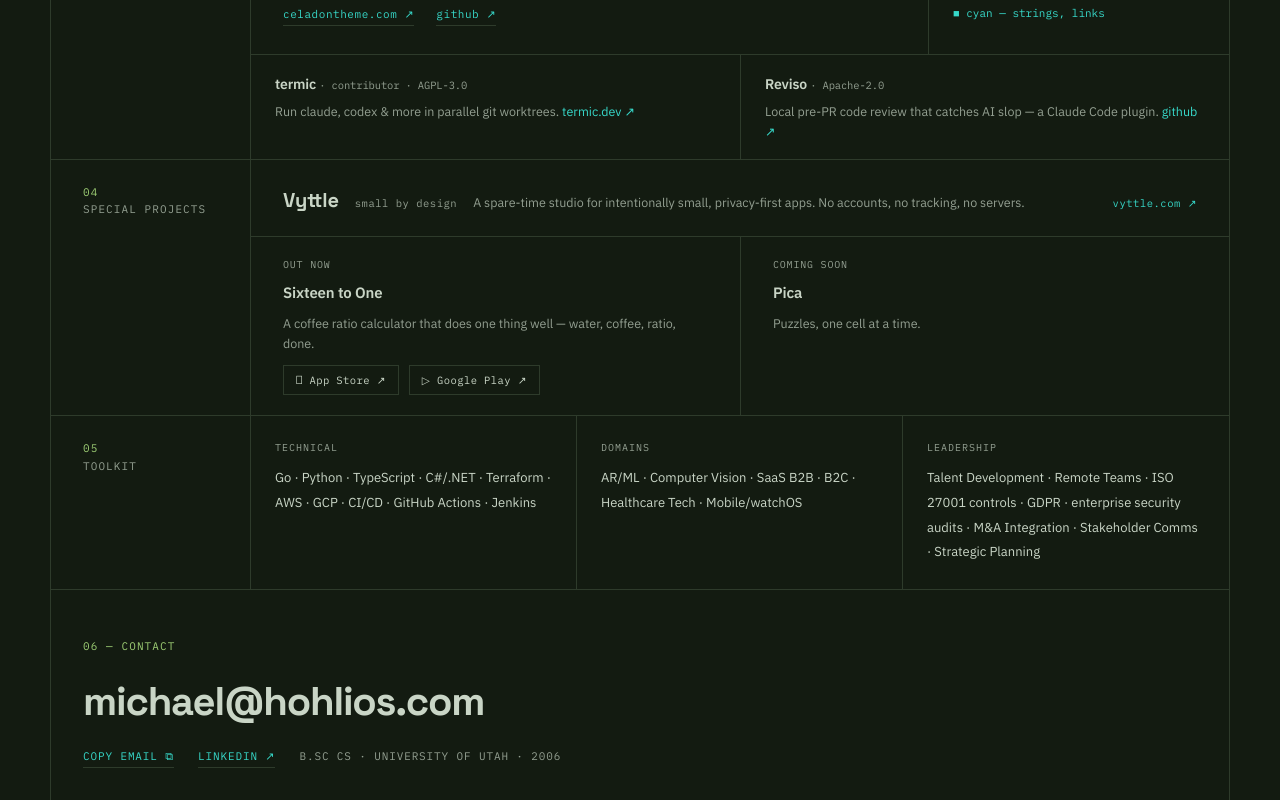
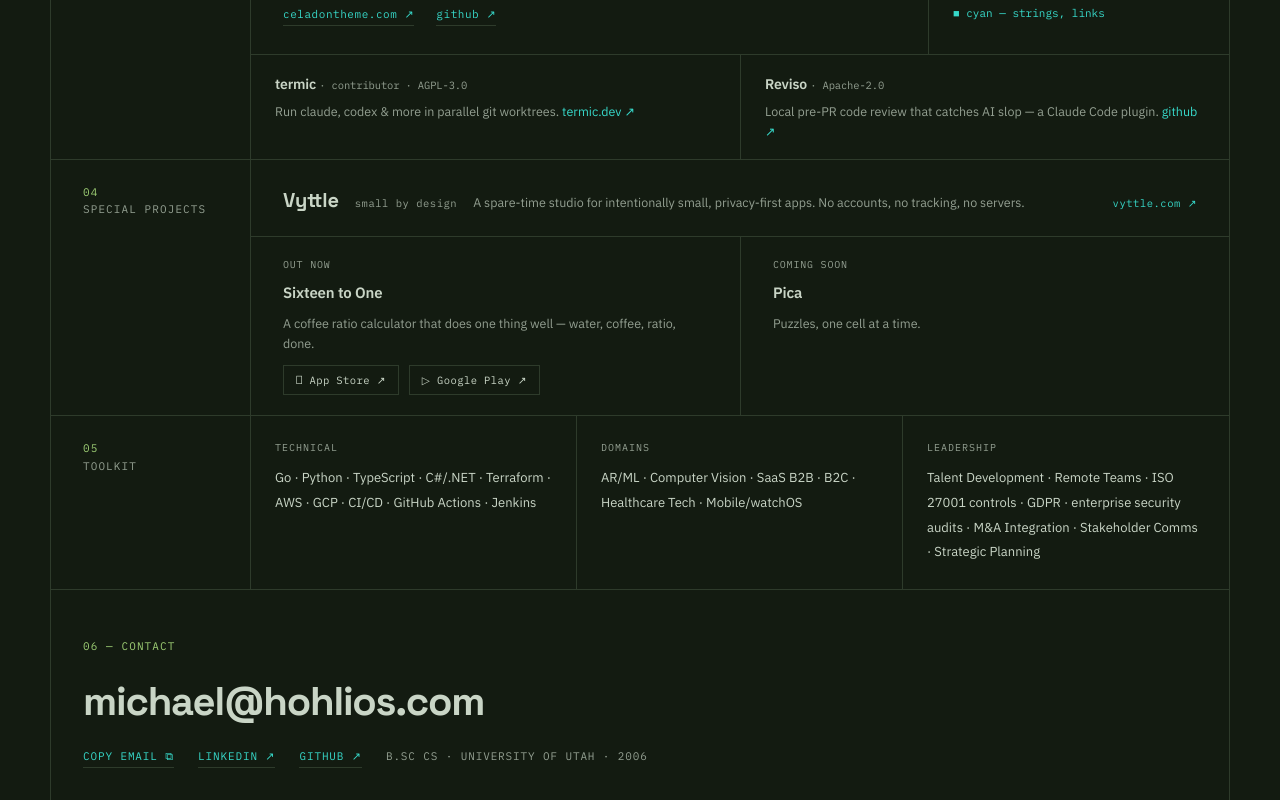
Before and after one commit to MHohlios/hohlios.com, a plain HTML site: page index.html in a window 1280 px wide. Shown: the part 1269-2069 px from the top of the page. Drawn offline with Linux system fonts and the light colour scheme.

Commit message:
Add GitHub profile link to contact footer

```diff
--- a/index.html
+++ b/index.html
@@ -200,6 +200,7 @@
     <div class="links mono">
       <button class="cyan" type="button" id="copy-email">COPY EMAIL ⧉</button>
       <a class="cyan" href="https://www.linkedin.com/in/mhohlios" target="_blank" rel="noopener">LINKEDIN ↗</a>
+      <a class="cyan" href="https://github.com/MHohlios" target="_blank" rel="noopener">GITHUB ↗</a>
       <span class="muted">B.SC CS · UNIVERSITY OF UTAH · 2006</span>
     </div>
   </footer>
```
